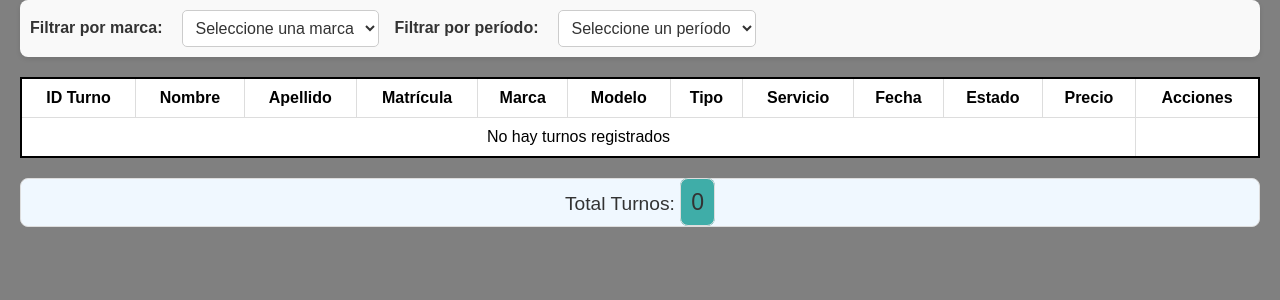
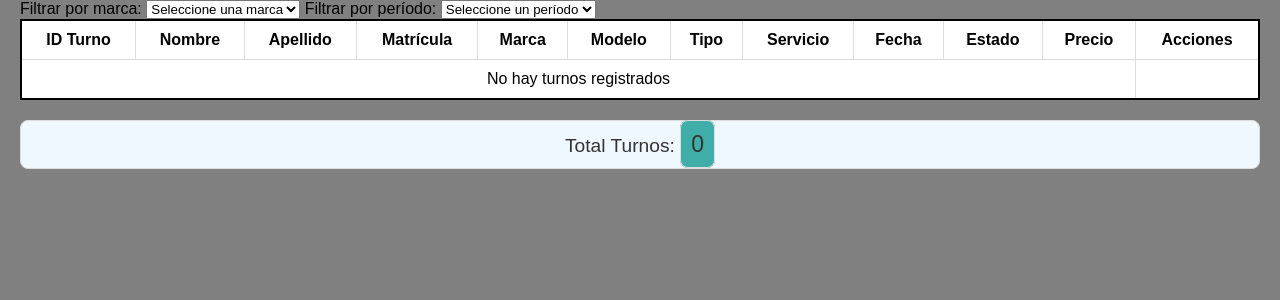
Before and after one commit to UliWT/Car_wash, a PHP site: page /index.php in a window 1280 px wide. Shown: the part 189-489 px from the top of the page. Run offline with PHP 8.4, Linux system fonts and the light colour scheme; data comes from the database, SQL or seed files in the repository; data that the repository does not hold is empty.

Commit message:
bug fixed

```diff
--- a/front/Admin/index.php
+++ b/front/Admin/index.php
@@ -225,29 +225,13 @@
     </div>
 
     <style>
-        .navbar {
-            display: flex;
-            justify-content: space-between;
-            align-items: center;
-            padding: 10px 20px;
-            background-color: #3fada8;
-            border-bottom: 2px solid black;
-        }
-
-        .navbar a {
-            color: white;
-            text-decoration: none;
-            font-weight: bold;
-        }
-
-        .logout-form {
-            margin: 0;
-        }
+/* Estilos para el popup */
 .popup {
     display: none;
     position: fixed;
-        top: 0;
-        left: 0;
+    top: 50%;
+    left: 50%;
+    transform: translate(-50%, -50%); /* Centra el popup */
     width: 100%;
     height: 100%;
     background-color: rgba(0, 0, 0, 0.5);
@@ -268,7 +252,7 @@
     animation: fadeIn 0.3s ease-in-out;
 }
 
-    /* Animación de entrada */
+/* Animación de entrada del popup */
 @keyframes fadeIn {
     from {
         opacity: 0;
@@ -295,7 +279,7 @@
     color: #f44336;
 }
 
-    /* Encabezado del popup */
+/* Estilos del encabezado del popup */
 .popup-content h2 {
     font-size: 1.5rem;
     margin-bottom: 20px;
@@ -303,7 +287,7 @@
     text-align: center;
 }
 
-    /* Estilos de los formularios dentro del popup */
+/* Estilos del formulario dentro del popup */
 #editTurnoForm {
     display: flex;
     flex-direction: column;
@@ -338,61 +322,7 @@
 #editTurnoForm button:hover {
     background: #329d91;
 }
-    .filter-container {
-    display: flex;
-    align-items: center;
-    justify-content: flex-start;
-    gap: 15px;
-    margin-bottom: 20px;
-    background-color: #f9f9f9;
-    padding: 10px;
-    border-radius: 8px;
-    box-shadow: 0px 2px 5px rgba(0, 0, 0, 0.1);
-}
 
-.filter-container label {
-    font-weight: bold;
-    color: #333;
-    margin-right: 5px;
-}
-
-.filter-container select {
-    padding: 8px;
-    border: 1px solid #ccc;
-    border-radius: 5px;
-    font-size: 1rem;
-    background-color: #fff;
-    color: #333;
-}
-
-.filter-container select:hover {
-    border-color: #3fada8;
-}
-
-.filter-container button {
-    padding: 8px 12px;
-    background-color: #3fada8;
-    color: white;
-    border: none;
-    border-radius: 5px;
-    font-size: 1rem;
-    cursor: pointer;
-    transition: background-color 0.3s ease;
-}
-
-.filter-container button:hover {
-    background-color: #358e85;
-}
-
-.filter-container button:active {
-    background-color: #2d7a72;
-    transform: scale(0.98);
-}
-
-.home{
-    border-radius: 1px;
-    background-color: #2d7a72;
-}
 </style>
 </body>
 </html>
```
Also changed, not shown: front/Admin/editar_turno.php (+22 -3 lines). Lines whose indentation alone changed are shown as unchanged.
